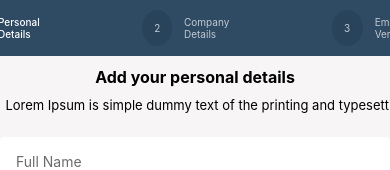
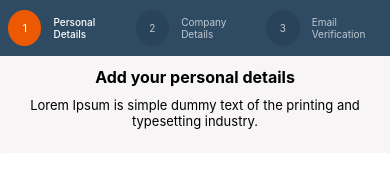
Before and after one commit to shanu-wayHigh/organisation-registration-form, a React (Create React App) app: page / in a window 390 px wide. Shown: the top 170 px of the page. Built offline with nearby package versions, Linux system fonts and the light colour scheme.

Commit message:
Media query changes

```diff
--- a/src/styles.scss
+++ b/src/styles.scss
@@ -40,6 +40,9 @@
   width: 470px;
   margin: 0 auto;
   margin-bottom: 1.5rem;
+  @media screen and (max-width: 767px) {
+    width: 100%;
+  }
 }
 .header-panel {
   background-color: #2f4b64;
@@ -77,6 +80,8 @@
     }
     @media screen and (max-width: 767px) {
       font-size: 10px;
+      margin-right: 0;
+      padding: 0 0.5rem;
     }
     &.active-tab {
       color: #ffffff;
```
